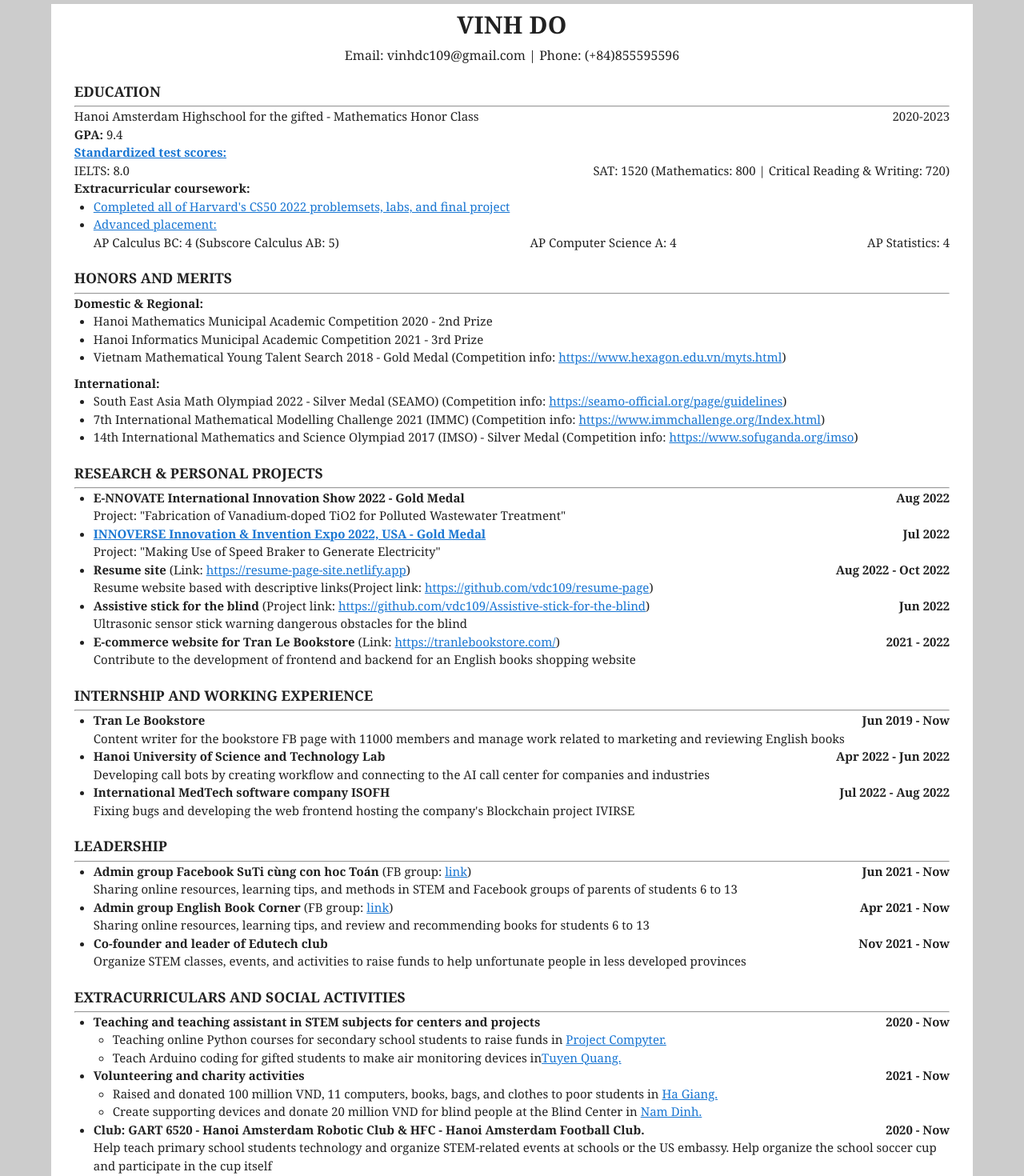
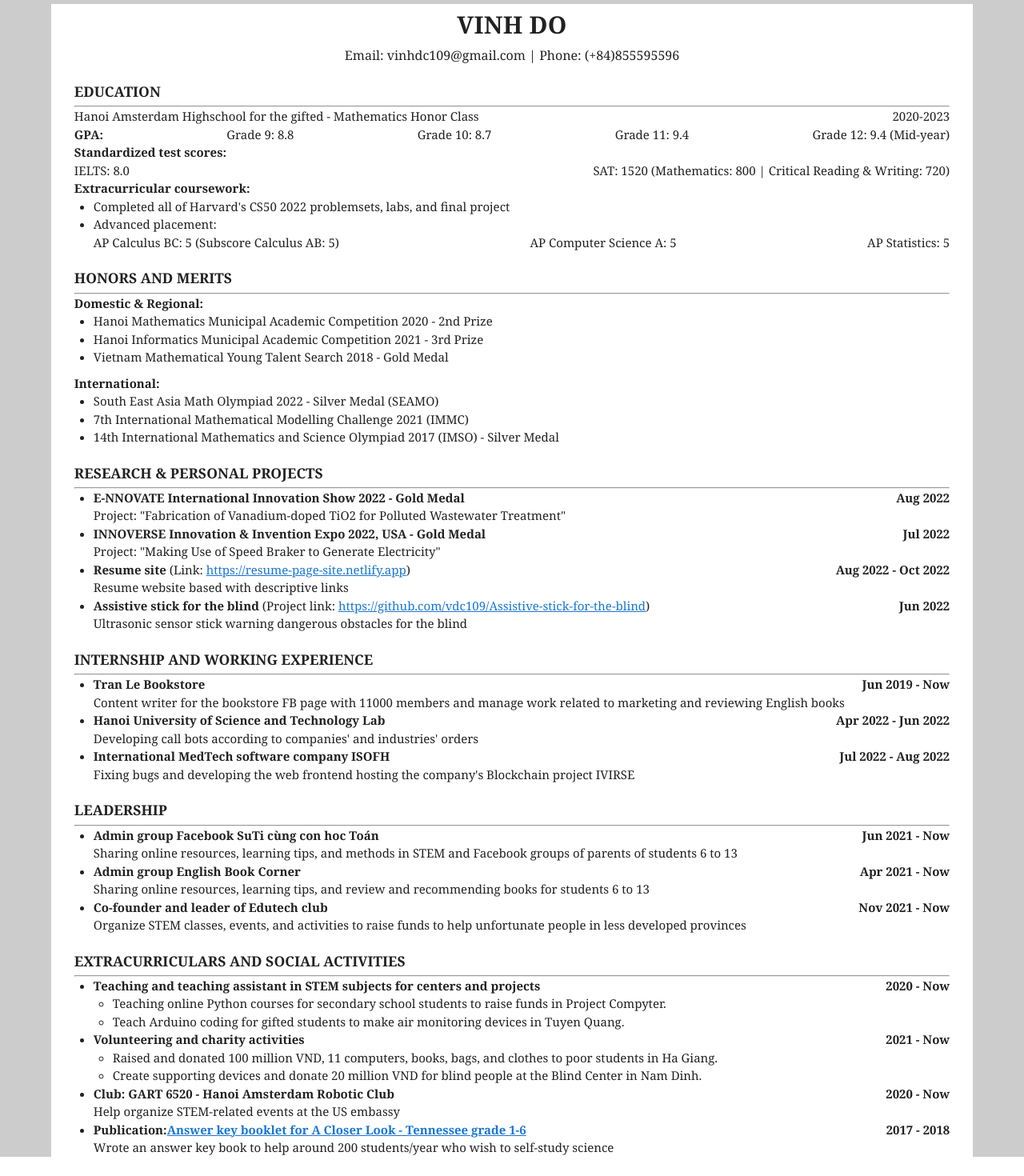
Before and after one commit to vdc109/resume-page, a Vue app: page / in a window 1280 px wide. Shown: the top 1470 px of the page at 80% size. Built offline with nearby package versions, Linux system fonts and the light colour scheme.

Commit message:
Update index.vue

```diff
--- a/src/pages/Home/index.vue
+++ b/src/pages/Home/index.vue
@@ -15,12 +15,14 @@
       span Hanoi Amsterdam Highschool for the gifted - Mathematics Honor Class
       span.duration 2020-2023
       v-spacer
-      span
+      span.GPA
         b GPA:
-        span 9.4
+        span Grade 9: 8.8
+        span Grade 10: 8.7
+        span Grade 11: 9.4
+        span Grade 12: 9.4 (Mid-year)
       v-spacer
-      a(href="https://drive.google.com/drive/folders/15h4-zQHYPwjYumk2LKY9i530U1EQ1R6B?usp=sharing" target="_blank")
-        b Standardized test scores:
+      b Standardized test scores:
       .standardized
         span IELTS: 8.0
         span SAT: 1520 (Mathematics: 800 | Critical Reading & Writing: 720)
@@ -28,14 +30,12 @@
       span
         b Extracurricular coursework:
         ul
-          li
-            a(href="https://drive.google.com/file/d/1KHf9LxMEqrZvHJOPmWOQONsO7MzvS4rr/view?usp=sharing" target="_blank") Completed all of Harvard's CS50 2022 problemsets, labs, and final project
-          li
-            a(href="https://drive.google.com/drive/folders/175QrTSLQ0IfQVMFAnXItQvPX8pZ_IC4f?usp=sharing" target="_blank") Advanced placement:
+          li Completed all of Harvard's CS50 2022 problemsets, labs, and final project
+          li Advanced placement:
             .ap
-              span AP Calculus BC: 4 (Subscore Calculus AB: 5)
-              span AP Computer Science A: 4
-              span AP Statistics: 4
+              span AP Calculus BC: 5 (Subscore Calculus AB: 5)
+              span AP Computer Science A: 5
+              span AP Statistics: 5
 
       h3.head2 HONORS AND MERITS
       hr.sep-bar
@@ -47,26 +47,18 @@
         li
           span Hanoi Informatics Municipal Academic Competition 2021 - 3rd Prize
         li
-          span Vietnam Mathematical Young Talent Search 2018 - Gold Medal (Competition info:
-          a(href="https://www.hexagon.edu.vn/myts.html" target="_blank") https://www.hexagon.edu.vn/myts.html
-          span )
+          span Vietnam Mathematical Young Talent Search 2018 - Gold Medal
 
       .international
         span
           b International:
         ul
           li
-            span South East Asia Math Olympiad 2022 - Silver Medal (SEAMO) (Competition info:
-            a(href="https://seamo-official.org/page/guidelines" target="_blank") https://seamo-official.org/page/guidelines
-            span )
+            span South East Asia Math Olympiad 2022 - Silver Medal (SEAMO)
           li
-            span 7th International Mathematical Modelling Challenge 2021 (IMMC) (Competition info:
-            a(href="https://www.immchallenge.org/Index.html" target="_blank") https://www.immchallenge.org/Index.html
-            span )
+            span 7th International Mathematical Modelling Challenge 2021 (IMMC)
           li
-            span 14th International Mathematics and Science Olympiad 2017 (IMSO) - Silver Medal (Competition info:
-            a(href="https://www.sofuganda.org/imso" target="_blank") https://www.sofuganda.org/imso
-            span )
+            span 14th International Mathematics and Science Olympiad 2017 (IMSO) - Silver Medal
 
       h3.head3 RESEARCH & PERSONAL PROJECTS
       hr.sep-bar
@@ -77,8 +69,7 @@
           v-spacer
           span Project: "Fabrication of Vanadium-doped TiO2 for Polluted Wastewater Treatment"
         li
-          a(href="https://drive.google.com/drive/folders/1EH29X2PUFuqMjcTEG3_uglgZLeQQ8UIn?usp=sharing" target="_blank")
-            b INNOVERSE Innovation & Invention Expo 2022, USA - Gold Medal
+          b INNOVERSE Innovation & Invention Expo 2022, USA - Gold Medal
           b.time1 Jul 2022
           v-spacer
           span Project: "Making Use of Speed Braker to Generate Electricity"
@@ -91,9 +82,6 @@
           b.time1 Aug 2022 - Oct 2022
           v-spacer
           span Resume website based with descriptive links
-          span (Project link:
-          a(href="https://github.com/vdc109/resume-page" target="_blank") https://github.com/vdc109/resume-page
-          span )
           v-spacer
 
         li
@@ -105,16 +93,6 @@
           b.time1 Jun 2022
           v-spacer
           span Ultrasonic sensor stick warning dangerous obstacles for the blind
-          v-spacer
-        li
-          span
-            b E-commerce website for Tran Le Bookstore
-            span (Link:
-            a(href="https://tranlebookstore.com/" target="_blank") https://tranlebookstore.com/
-            span )
-          b.time1 2021 - 2022
-          v-spacer
-          span Contribute to the development of frontend and backend for an English books shopping website
           v-spacer
 
       h3.head2 INTERNSHIP AND WORKING EXPERIENCE
@@ -131,7 +109,7 @@
             b Hanoi University of Science and Technology Lab
           b.time1 Apr 2022 - Jun 2022
           v-spacer
-          span Developing call bots by creating workflow and connecting to the AI call center for companies and industries
+          span Developing call bots according to companies' and industries' orders
         li
           span
             b International MedTech software company ISOFH
@@ -145,9 +123,6 @@
         li
           span
             b Admin group Facebook SuTi cùng con hoc Toán
-            span (FB group:
-            a(href="https://www.facebook.com/groups/3765086493543619" target="_blank") link
-            span )
           b.time1 Jun 2021 - Now
           v-spacer
           span Sharing online resources, learning tips, and methods in STEM and Facebook groups of parents of students 6 to 13
@@ -155,9 +130,6 @@
         li
           span
             b Admin group English Book Corner
-            span (FB group:
-              a(href="https://www.facebook.com/groups/169378198219139" target="_blank") link
-            span )
           b.time1 Apr 2021 - Now
           v-spacer
           span Sharing online resources, learning tips, and review and recommending books for students 6 to 13
@@ -175,30 +147,26 @@
           b.time1 2020 - Now
           ul
             li
-              span Teaching online Python courses for secondary school students to raise funds in
-              a(href="https://drive.google.com/drive/folders/1a7220MDCPqHej8CFgYG1JxOTSmsgcc-O?usp=sharing" target="_blank") Project Compyter.
+              span Teaching online Python courses for secondary school students to raise funds in Project Compyter.
             li
-              span Teach Arduino coding for gifted students to make air monitoring devices in
-              a(href="https://drive.google.com/drive/folders/1wQZv4ttIhoR1AcL5BdAscElR-NmunkEn?usp=sharing" target="_blank") Tuyen Quang.
+              span Teach Arduino coding for gifted students to make air monitoring devices in Tuyen Quang.
         li
           b Volunteering and charity activities
           b.time1 2021 - Now
           ul
             li
-              span Raised and donated 100 million VND, 11 computers, books, bags, and clothes to poor students in
-              a(href="https://drive.google.com/drive/folders/1hWmt59-pAiEaP9WvgZRrqbFo3GNhCD_N?usp=sharing" target="_blank") Ha Giang.
+              span Raised and donated 100 million VND, 11 computers, books, bags, and clothes to poor students in Ha Giang.
             li
-              span Create supporting devices and donate 20 million VND for blind people at the Blind Center in
-              a(href="https://drive.google.com/drive/folders/1EoKiGYYm77atDrk78ZFO23vg_2cbWdYc?usp=sharing" target="_blank") Nam Dinh.
+              span Create supporting devices and donate 20 million VND for blind people at the Blind Center in Nam Dinh.
           v-spacer
 
         li
           b Club:
           b.time1 2020 - Now
           span
-            b GART 6520 - Hanoi Amsterdam Robotic Club & HFC - Hanoi Amsterdam Football Club.
+            b GART 6520 - Hanoi Amsterdam Robotic Club
           v-spacer
-          span Help teach primary school students technology and organize STEM-related events at schools or the US embassy. Help organize the school soccer cup and participate in the cup itself
+          span Help organize STEM-related events at the US embassy
         li
           b Publication:
           b.time1 2017 - 2018
```
